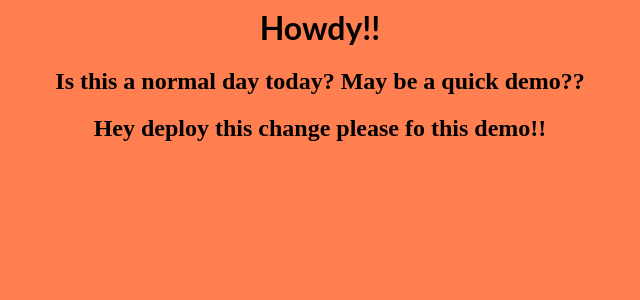
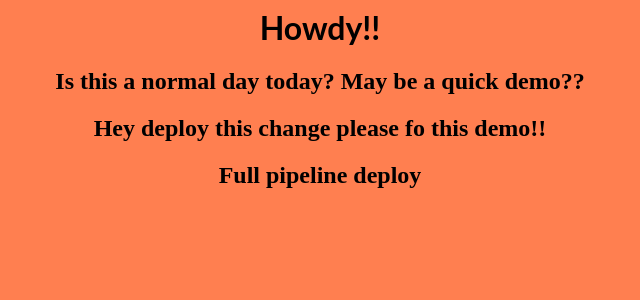
Before and after one commit to upentest-demo/devops-demo, a React (Create React App) app: page / in a window 1280 px wide. Shown: the top 300 px of the page, without its empty margins (320-960 px from the left). Built offline with nearby package versions, Linux system fonts and the light colour scheme.

Commit message:
Update App.js

```diff
--- a/src/App.js
+++ b/src/App.js
@@ -7,6 +7,7 @@ export default function App() {
       <h1>Howdy!!</h1>
       <h2>Is this a normal day today? May be a quick demo??</h2>
       <h2>Hey deploy this change please fo this demo!!</h2>
+      <h2>Full pipeline deploy</h2>
     </div>
   );
 }
```
